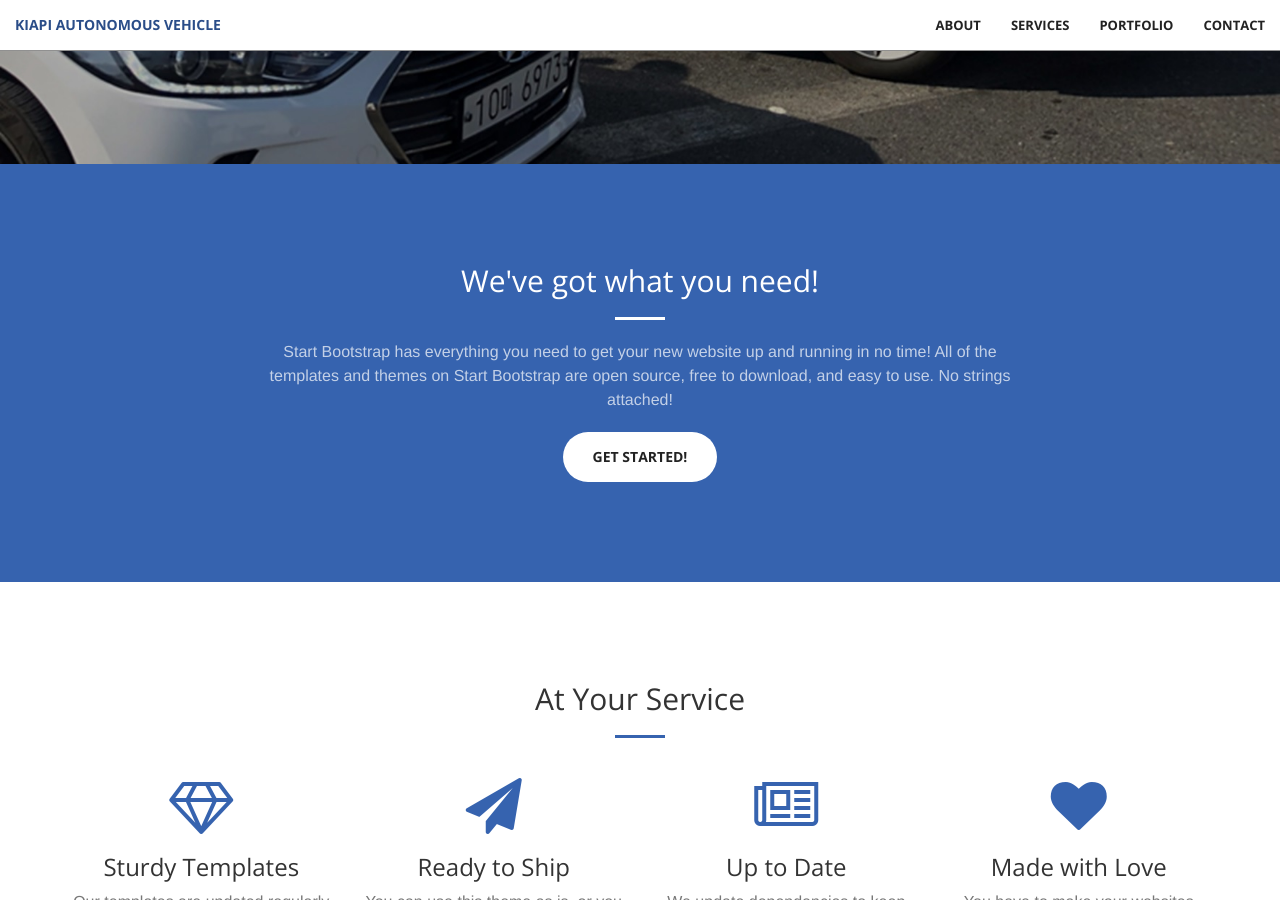
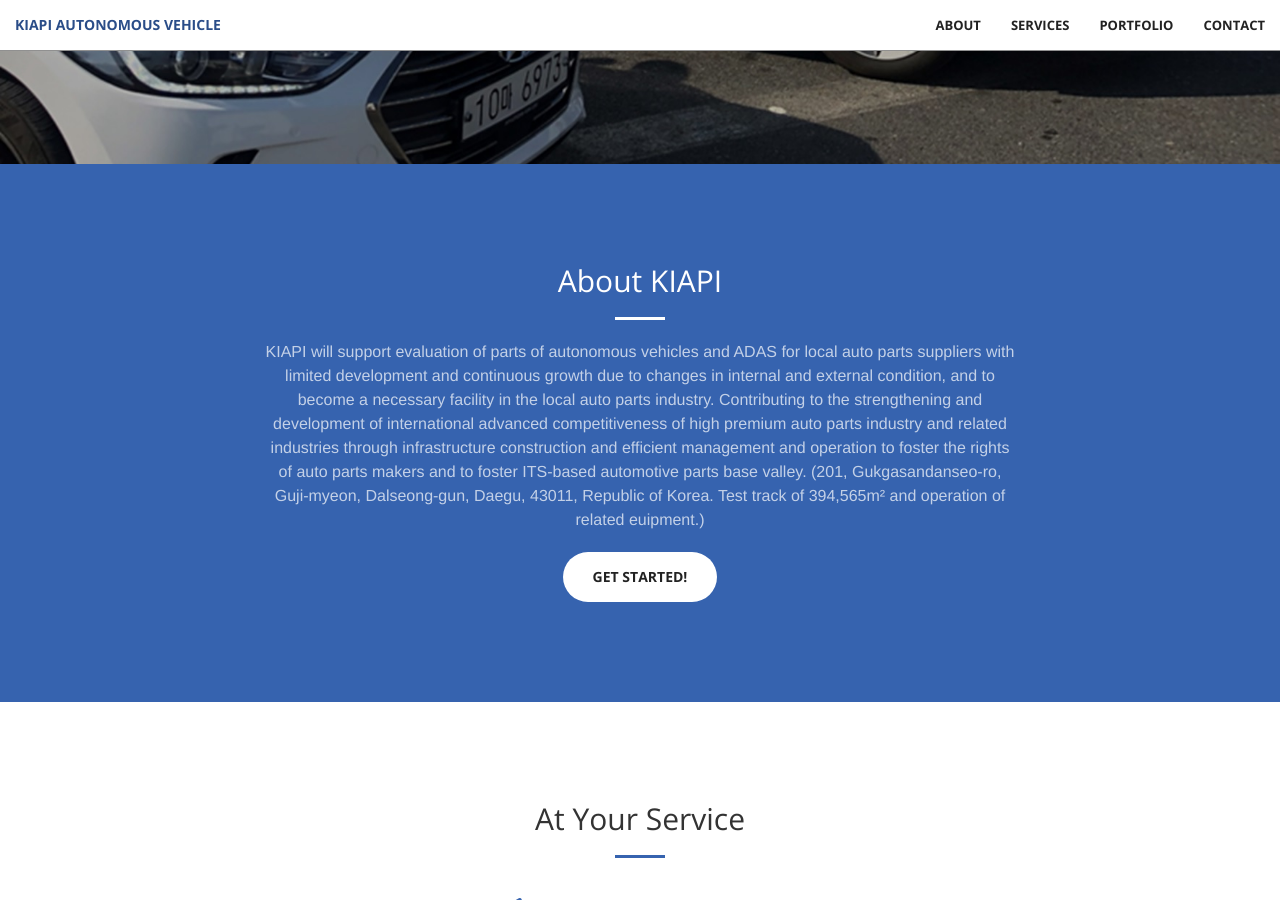
Before and after one commit to thkim1351/Kiapi-Open-Datasets.github.io, a Jekyll site: the page built from docs/index.html, in a window 1280 px wide and 900 px high, scrolled down 736 px. Built offline with Jekyll 4.4.1, drawn with Linux system fonts in a browser that asks for light colours.

Commit message:
Update call-to-action.html

```diff
--- a/docs/_includes/call-to-action.html
+++ b/docs/_includes/call-to-action.html
@@ -2,9 +2,11 @@
     <div class="container">
         <div class="row">
             <div class="col-lg-8 col-lg-offset-2 text-center">
-                <h2 class="section-heading">We've got what you need!</h2>
+                <h2 class="section-heading">About KIAPI</h2>
                 <hr class="light">
-                <p class="text-faded">Start Bootstrap has everything you need to get your new website up and running in no time! All of the templates and themes on Start Bootstrap are open source, free to download, and easy to use. No strings attached!</p>
+                <p class="text-faded">KIAPI will support evaluation of parts of autonomous vehicles and ADAS for local auto parts suppliers with limited development and continuous growth due to changes in internal and external condition, and to become a necessary facility in the local auto parts industry.
+Contributing to the strengthening and development of international advanced competitiveness of high premium auto parts industry and related industries through infrastructure construction and efficient management and operation to foster the rights of auto parts makers and to foster ITS-based automotive parts base valley. (201, Gukgasandanseo-ro, Guji-myeon, Dalseong-gun, Daegu, 43011, Republic of Korea.
+Test track of 394,565m² and operation of related euipment.)</p>
                 <a href="#" class="btn btn-default btn-xl">Get Started!</a>
             </div>
         </div>
```
